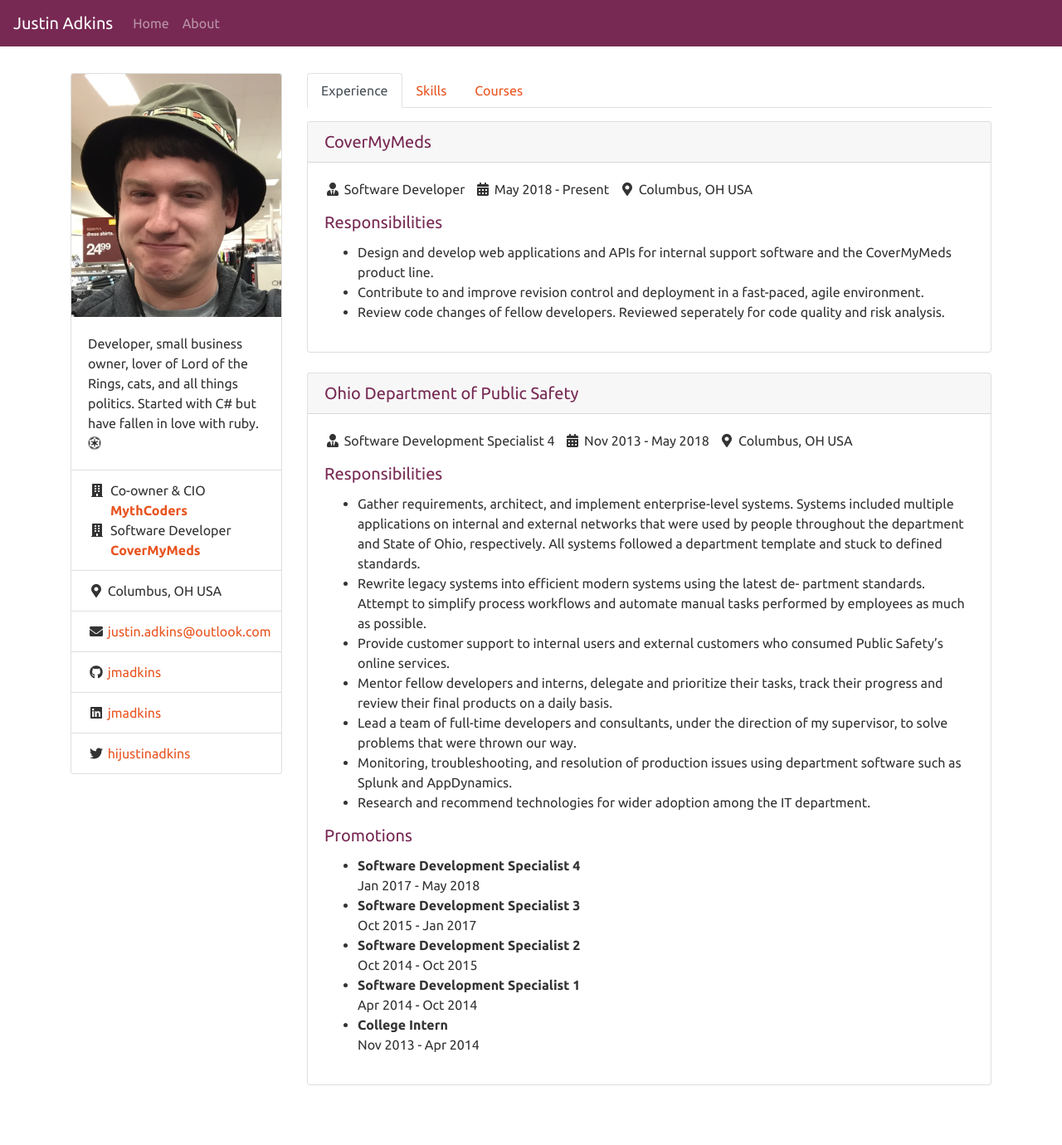
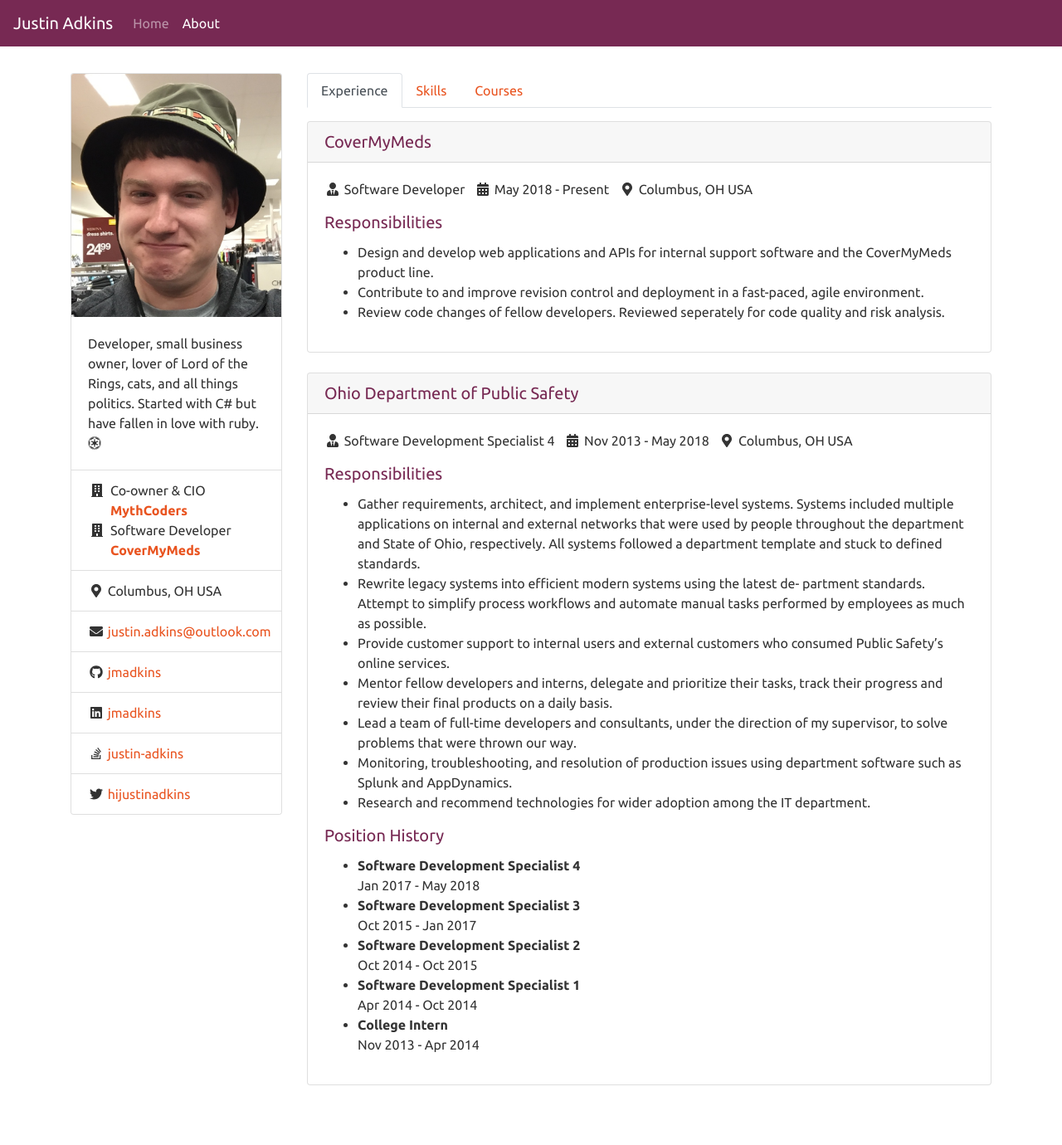
Before and after one commit to jmadkins/jmadkins.github.io, a Jekyll site: the page built from me.html, in a window 1280 px wide. Shown: the whole page at 83% size. Built offline with Jekyll 4.4.1, drawn with Linux system fonts in a browser that asks for light colours; nearby versions of some CDN libraries.

Commit message:
Small changes (#6)
* Added StackOverflow profile

* Skills change

* Rename Promotions to Position History

* Active navbar!

* Updated REAMDE

```diff
--- a/_config.yml
+++ b/_config.yml
@@ -14,6 +14,9 @@ networks:
   - icon: linkedin
     url: https://www.linkedin.com/in
     username: jmadkins
+  - icon: stack-overflow
+    url: https://stackoverflow.com/users/2247108
+    username: justin-adkins
   - icon: twitter
     url: https://twitter.com
     username: hijustinadkins
--- a/_data/skills.yml
+++ b/_data/skills.yml
@@ -1,6 +1,7 @@
 - title: Things I'm learning
   items:
     - Kubernetes
+    - Vim
 
 - title: Languages
   items:
@@ -12,8 +13,8 @@
 - title: Frameworks
   items:
     - Ruby-on-Rails
-    - .Net (Core, Standard, Full)
-    - ASP.Net (MVC & Web API)
+    - .Net (Core, Standard, and Full)
+    - ASP.Net MVC and Web API
 
 - title: Web design and management
   items:
--- a/_includes/me/job.html
+++ b/_includes/me/job.html
@@ -22,7 +22,7 @@
       {% endfor %}
     </ul>
     {% if job.positions.size > 1 %}
-      <h5 class="card-title text-dark">Promotions</h5>
+      <h5 class="card-title text-dark">Position History</h5>
       <ul>
         {% for position in job.positions reversed %}
           <li>
--- a/_layouts/default.html
+++ b/_layouts/default.html
@@ -21,10 +21,10 @@
       </button>
       <div class="collapse navbar-collapse" id="navbarColor02">
         <ul class="navbar-nav mr-auto">
-          <li class="nav-item">
+          <li class="nav-item {% if page.url == '/' %} active {% endif %}">
             <a class="nav-link" href="/">Home</a>
           </li>
-          <li class="nav-item">
+          <li class="nav-item {% if page.url == '/me.html' %} active {% endif %}">
             <a class="nav-link" href="/me">About</a>
           </li>
         </ul>
```
Also changed, not shown: README.md.
